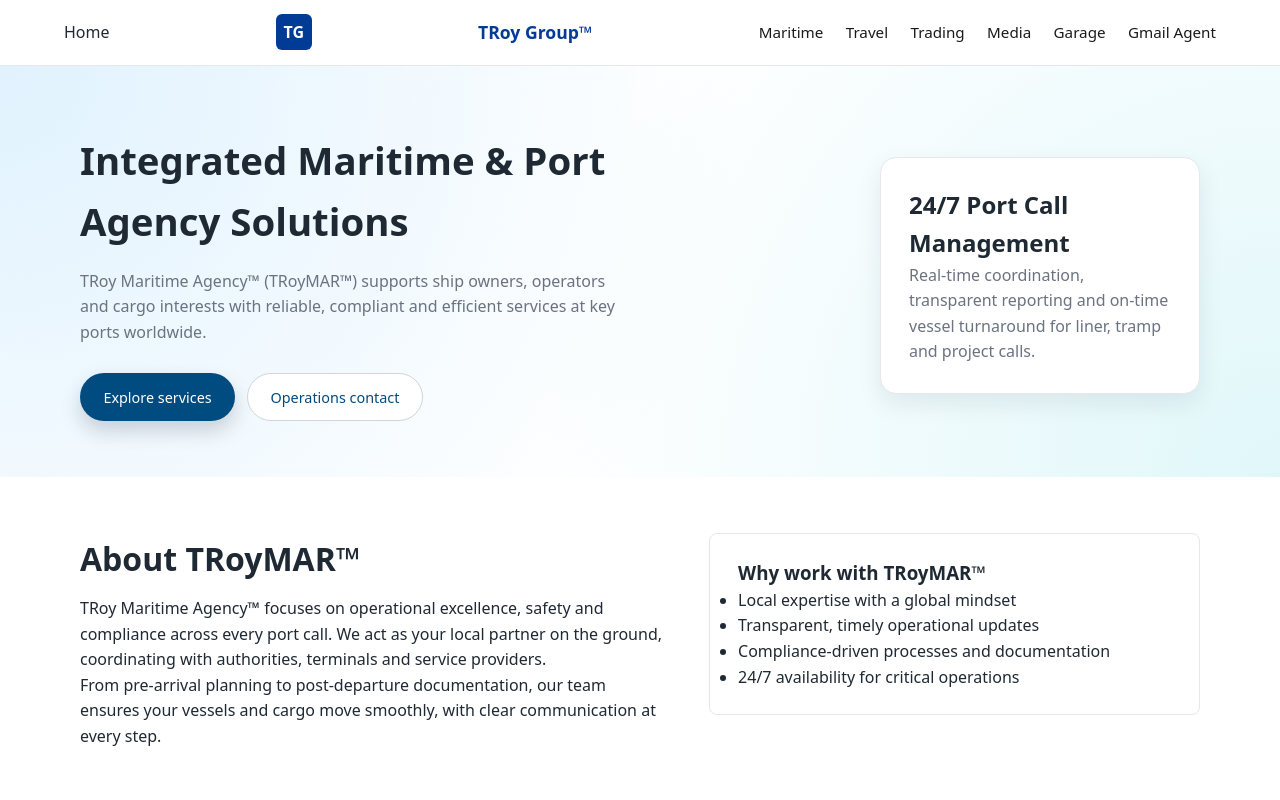
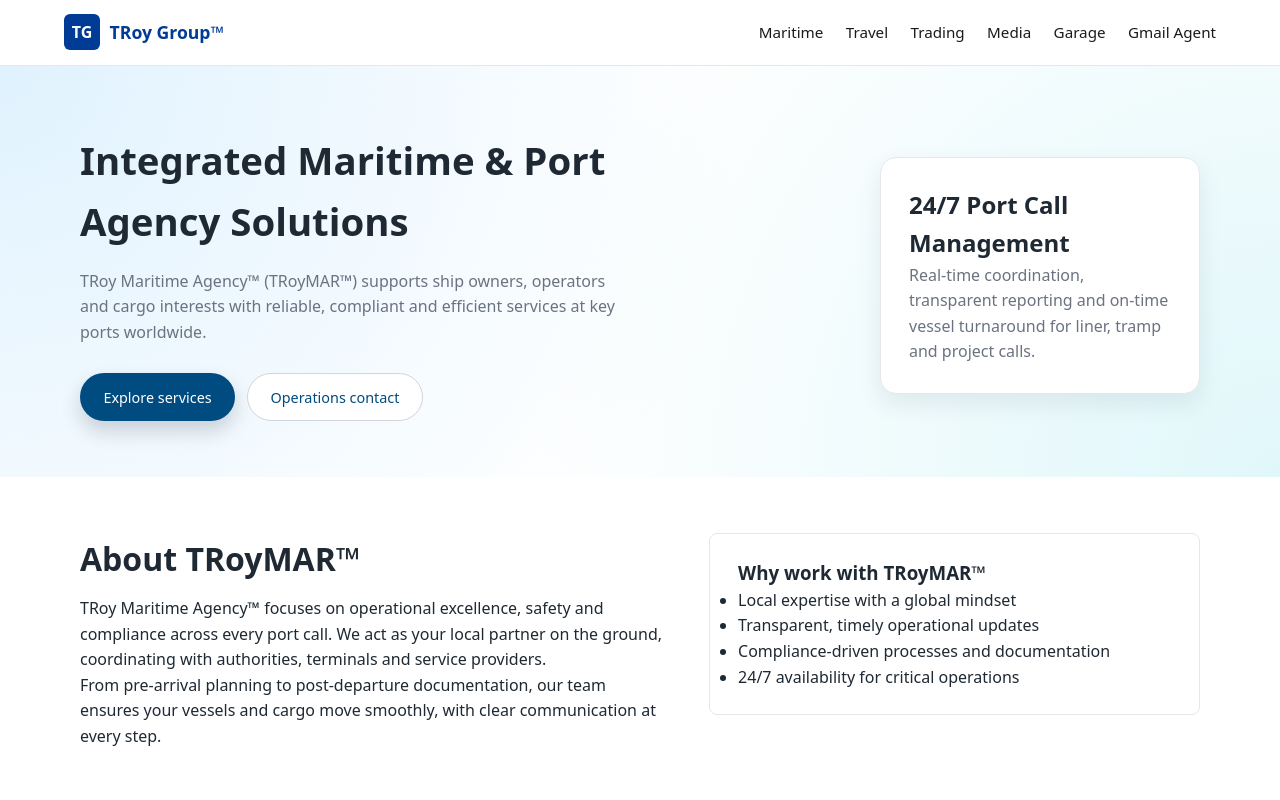
Before and after one commit to egov-prog/TRoy-Group, a plain HTML site: page troy-maritime-home.html in a window 1280 px wide. Shown: the top 800 px of the page. Drawn offline with Linux system fonts and the light colour scheme.

Commit message:
Fix homepage link to index.html

```diff
--- a/troy-maritime-home.html
+++ b/troy-maritime-home.html
@@ -226,7 +226,7 @@
 <!-- UNIFIED TRoy Group™ NAV BAR -->
 <header class="troy-nav">
   <div class="troy-nav-inner">
-    <a href=<a href="index.html">Home</a>
+    <a href=<a href="index.html" class="troy-brand-link">
       <span class="troy-brand-logo">TG</span>
       <span class="troy-brand-text">TRoy Group™</span>
     </a>
```
